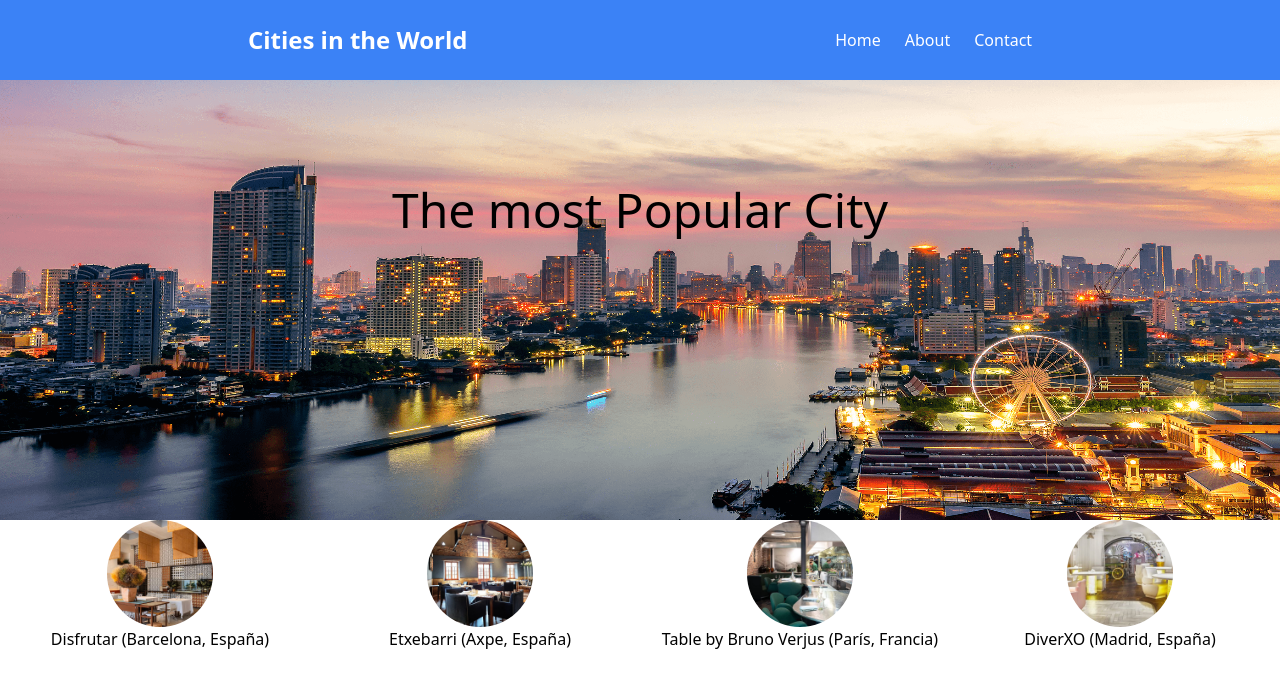
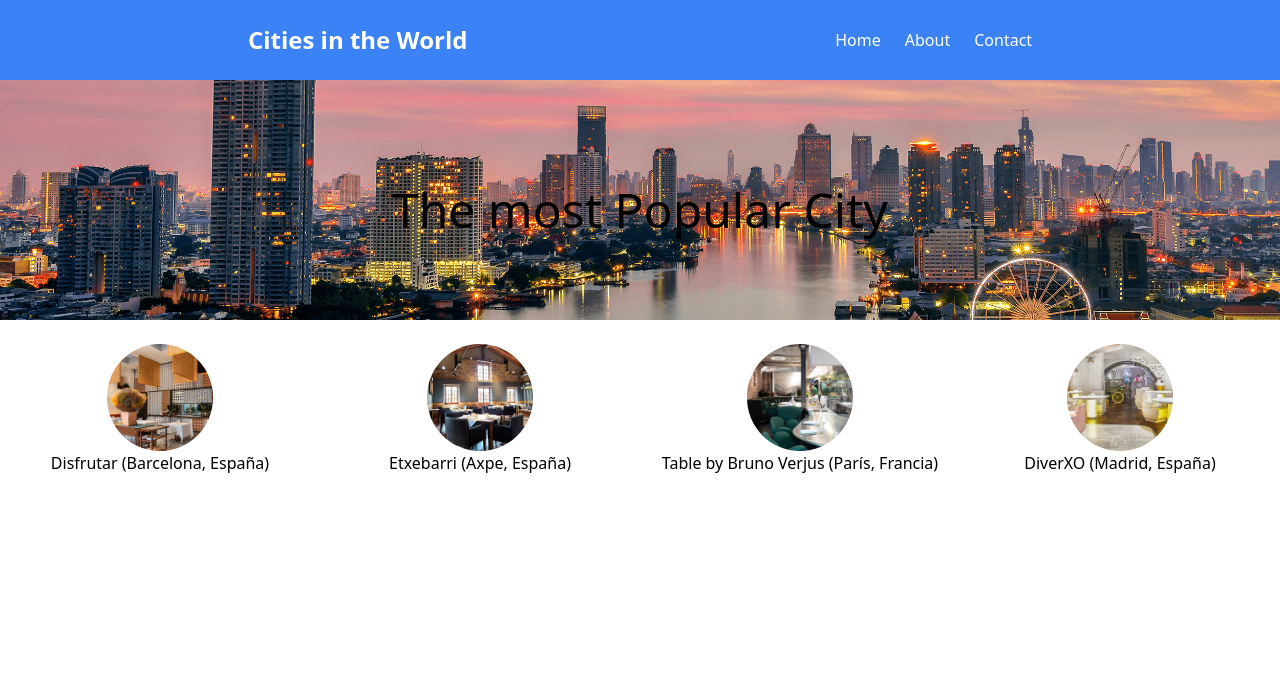
Before and after one commit to erikamc99/cities-in-the-world, a React (Vite) app: page / in a window 1280 px wide. Shown: the top 688 px of the page. Built offline with nearby package versions, Linux system fonts and the light colour scheme.

Commit message:
header img finished

```diff
--- a/src/components/HeadCity.jsx
+++ b/src/components/HeadCity.jsx
@@ -2,7 +2,7 @@ import React from "react";
 function HeadCity() {
     return (
             <section className="headCity">
-                <img src="../src/assets/img/bangkok-header.png" alt="bangkok" className="w-full" />
+                <img src="../src/assets/img/bangkok-header.png" alt="bangkok" className="w-full object-cover" />
                 <div className="heading-container absolute flex justify-center items-center w-full">
                 <h1 className="text-5xl text-black">The most Popular City</h1>
                 </div>
--- a/src/components/Restaurants.jsx
+++ b/src/components/Restaurants.jsx
@@ -1,6 +1,6 @@
 function Restaurants() {
     return (
-        <div className="flex justify-center items-center space-x-4 bg-blue-100 mt-4">
+        <div className="flex justify-center items-center space-x-4 bg-blue-100 mt-6">
             <div className="text-center">
                 <img src="../src/assets/img/restaurante-disfrutar.jpg" alt="" className="rounded-full w-1/3 mx-auto"/>
                 <p>Disfrutar (Barcelona, España)</p>
--- a/src/index.css
+++ b/src/index.css
@@ -2,11 +2,6 @@
 @tailwind components;
 @tailwind utilities;
 
-.headCity img {
-  height: 30vh;
+.headCity {
+  height: 40vh;
 }
-
-.heading-container {
-  height: 50vh;
-  top: -50px;
-}
--- a/src/output.css
+++ b/src/output.css
@@ -817,7 +817,8 @@ video {
 }
 
 .headCity img {
-  height: 65vh;
+  height: 40vh;
+
 }
 
 .heading-container {
```
